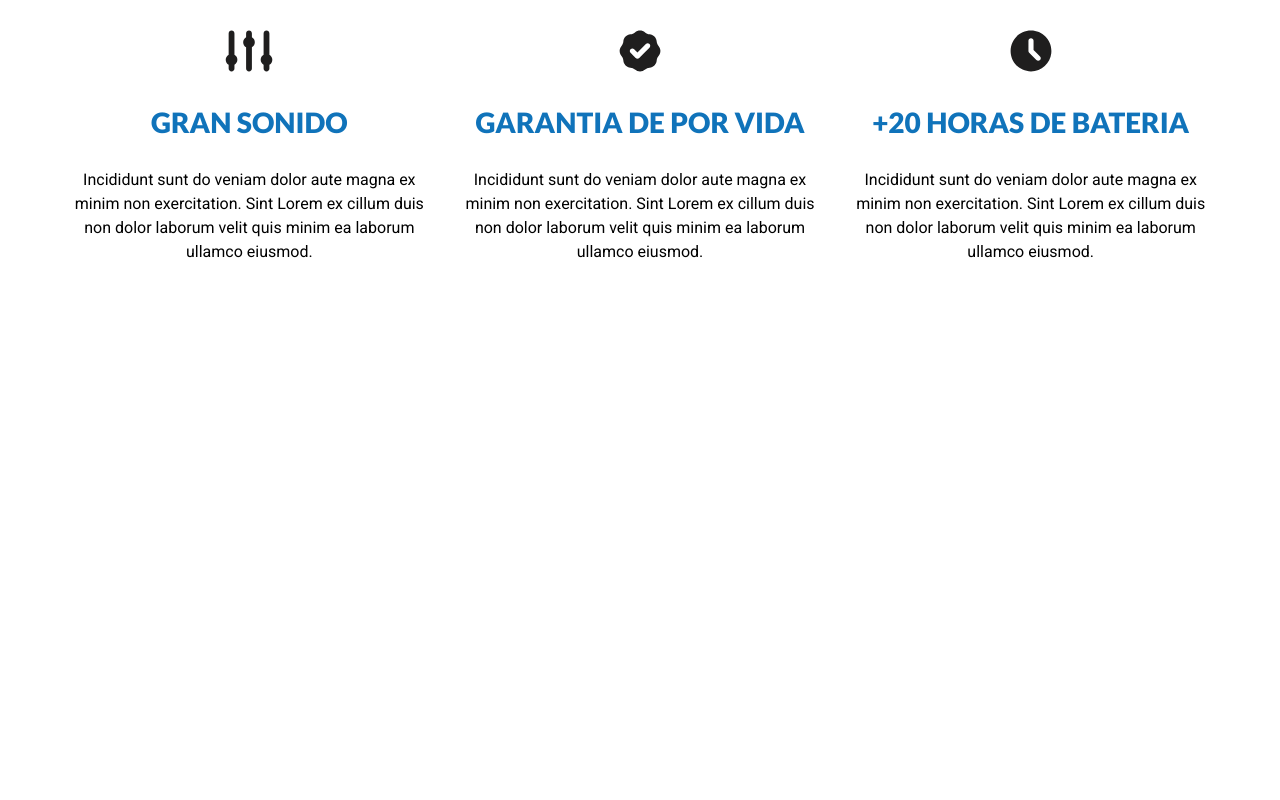
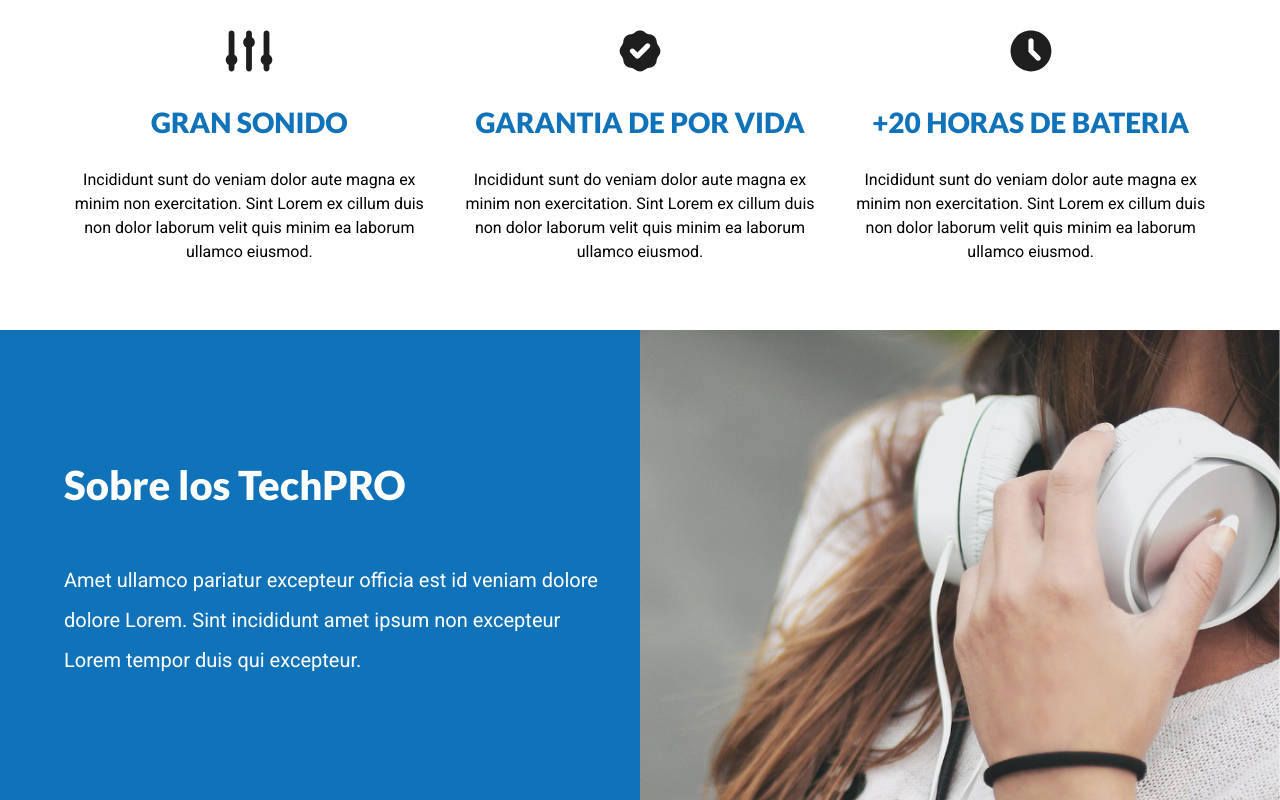
Before and after one commit to MemoSan27/maq-sitio-audifonos, a plain HTML site: page index.html in a window 1280 px wide. Shown: the part 709-1509 px from the top of the page. Before the commit the page ends 1039 px from the top, so only its background shows below. Drawn offline with Linux system fonts and the light colour scheme.

Commit message:
sobre techpro implementado

```diff
--- a/css/styles.css
+++ b/css/styles.css
@@ -66,7 +66,9 @@ img{
 /** Degradados **/
 .degradado-verde{
     color: transparent;
-    background: linear-gradient(to right, var(--primario) 0%, var(--secundario) 100%);
+    background: linear-gradient(to right,
+                               var(--primario) 0%,
+                               var(--secundario) 100% );
     -webkit-background-clip: text;
     background-clip: text;
 }
@@ -131,8 +133,6 @@ img{
     padding: var(--separacion) 0;
 }
 
-.icono{}
-
 @media ( min-width: 768px ) {
     .iconos{
         display: flex;
@@ -164,3 +164,71 @@ img{
     text-transform: uppercase;
     margin-top: calc( var(--separacion) / 2 );
 }
+
+/** Sobre TechPRO **/
+.sobre-tech{
+    background-image: linear-gradient( to bottom,
+                                     transparent 50%,
+                                     var(--primario) 0% ),
+                                     url(../img/imagen-mujer.jpg);
+    background-position: right;
+    background-repeat: repeat, no-repeat;
+    background-size: 100%, 110rem;
+}
+
+@media ( min-width: 768px ) {
+    .sobre-tech{
+    background-image: linear-gradient( to left,
+                                     transparent 50%,
+                                     var(--primario) 0% ),
+                                     url(../img/imagen-mujer.jpg);
+    background-repeat: repeat, no-repeat;
+
+    }
+}
+
+@media ( min-width: 1600px ) {
+    .sobre-tech{
+        background-size: 100%, 210rem;
+    }
+}
+
+.sobre-tech-grid{
+    display: grid;
+    grid-template-rows: repeat(2, 40rem);
+    row-gap: var(--separacion);
+}
+
+@media ( min-width: 768px ) {
+    .sobre-tech-grid{
+        grid-template-rows: unset;
+        row-gap: unset;
+        grid-template-columns: repeat(2, 1fr);
+        column-gap: 4rem;
+        padding: calc( var(--separacion) * 2) 0;
+    }
+}
+
+.texto-sobre-tech{
+    grid-row: 2 / 3;
+    color: var(--blanco);
+    display: flex;
+    flex-direction: column;
+    justify-content: space-around;
+    padding-bottom: var(--separacion);
+}
+
+@media ( min-width: 768px ) {
+    .texto-sobre-tech{
+        padding-bottom: 0;
+    }
+}
+
+.texto-sobre-tech h2{
+    font-size: 4rem;
+}
+
+.texto-sobre-tech p{
+    font-size: 2rem;
+    line-height: 2;
+}
--- a/index.html
+++ b/index.html
@@ -69,6 +69,16 @@
         </div>
     </section>
 
+    <section class="sobre-tech">
+        <div class="contenedor sobre-tech-grid">
+            <div class="texto-sobre-tech">
+                <h2>Sobre los <span>TechPRO</span></h2>
+                <p>Amet ullamco pariatur excepteur officia est id veniam dolore dolore Lorem. Sint incididunt amet ipsum
+                    non excepteur Lorem tempor duis qui excepteur.</p>
+            </div>
+        </div>
+    </section>
+
 </body>
 
 </html>
```
